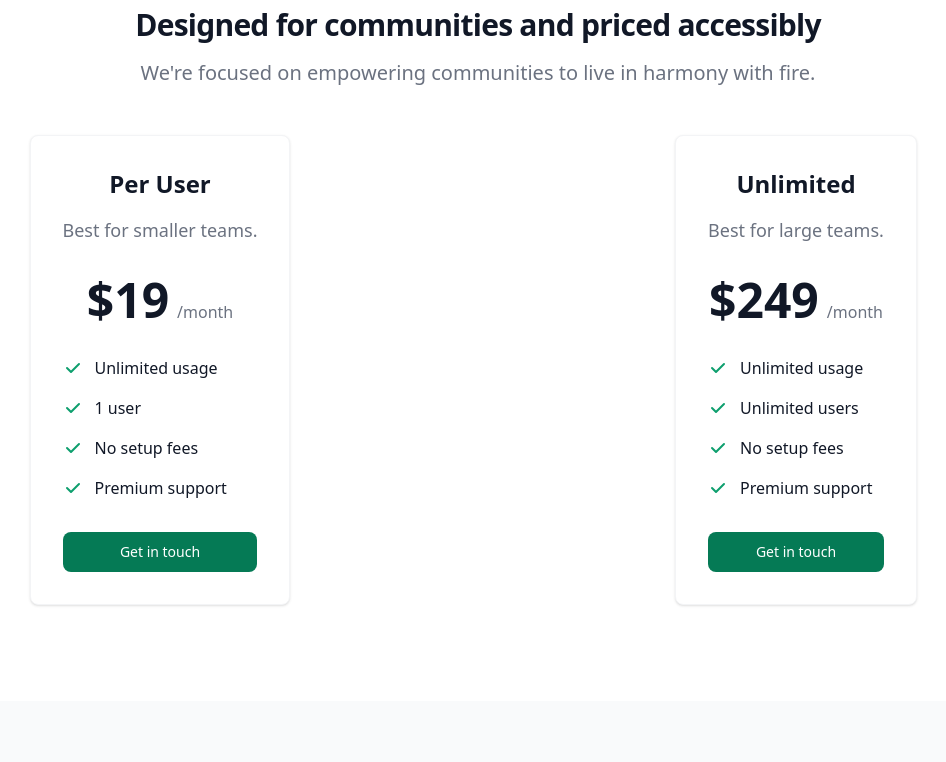
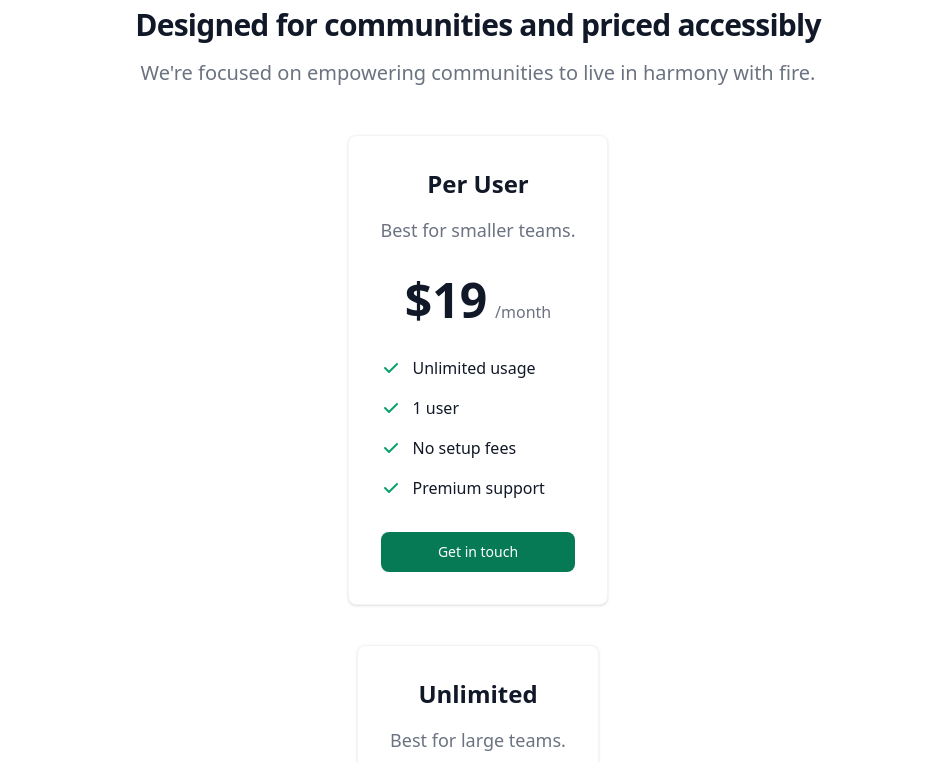
Before and after one commit to withspaceman/site, a website: page index.html in a window 1280 px wide. Shown: the part 1140-1902 px from the top of the page, without its empty margins (162-1108 px from the left). Drawn offline with nearby package versions, Linux system fonts and the light colour scheme.

Commit message:
updated pricing card

```diff
--- a/index.html
+++ b/index.html
@@ -91,7 +91,7 @@
                 <h2 class="mb-4 text-3xl font-extrabold tracking-tight text-gray-900 dark:text-white">Designed for communities and priced accessibly</h2>
                 <p class="mb-5 font-light text-gray-500 sm:text-xl dark:text-gray-400">We're focused on empowering communities to live in harmony with fire.</p>
             </div>
-            <div class="space-y-8 lg:grid lg:grid-cols-2 sm:gap-6 xl:gap-10 lg:space-y-0">
+            <div class="space-y-8 lg:grid lg:grid-cols-1 sm:gap-6 xl:gap-10 lg:space-y-0">
                 <!-- Pricing Card -->
                 <div class="flex flex-col max-w-lg p-6 mx-auto text-center text-gray-900 bg-white border border-gray-100 rounded-lg shadow dark:border-gray-600 xl:p-8 dark:bg-gray-800 dark:text-white">
                     <h3 class="mb-4 text-2xl font-semibold">Per User</h3>
```
